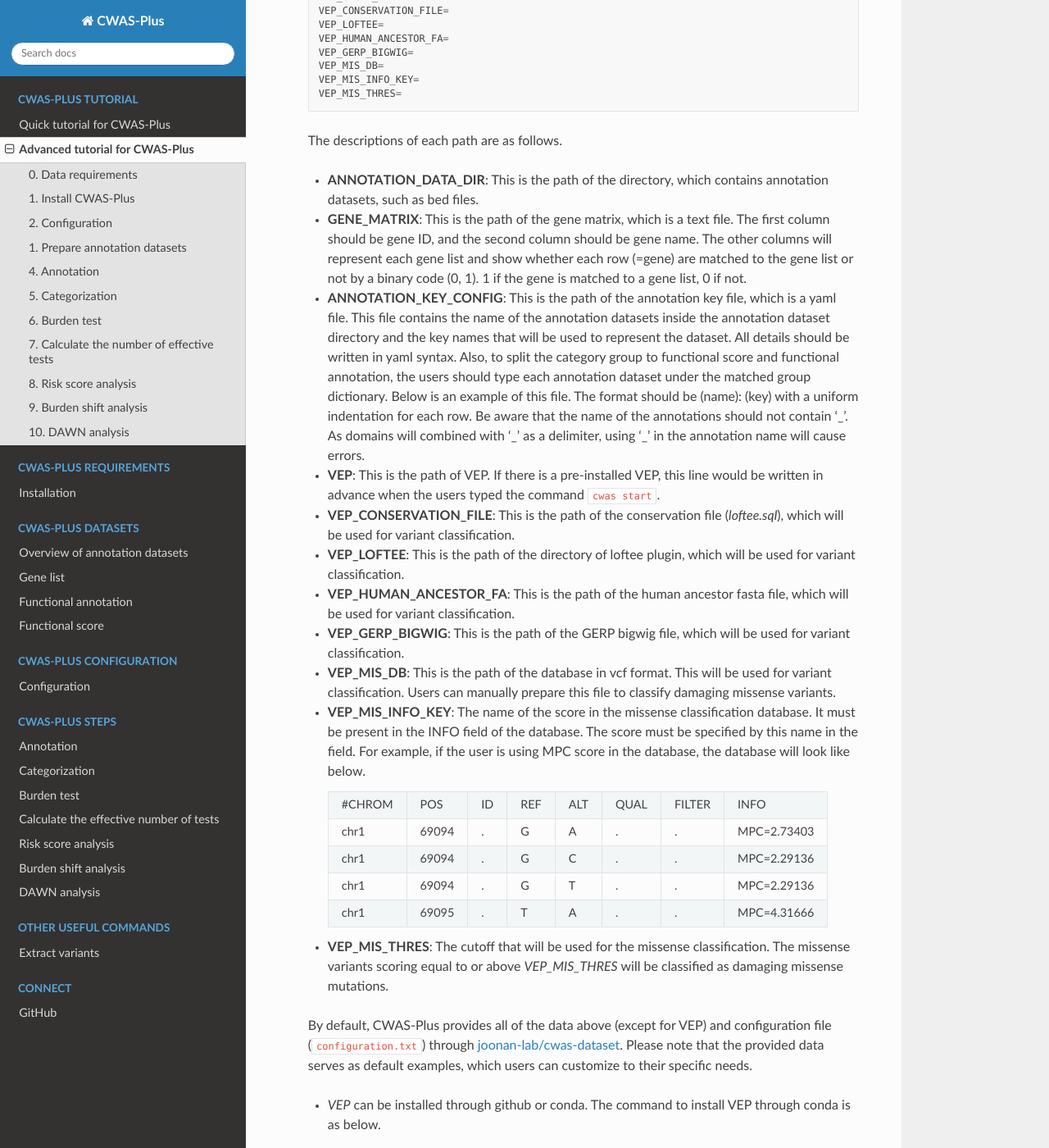
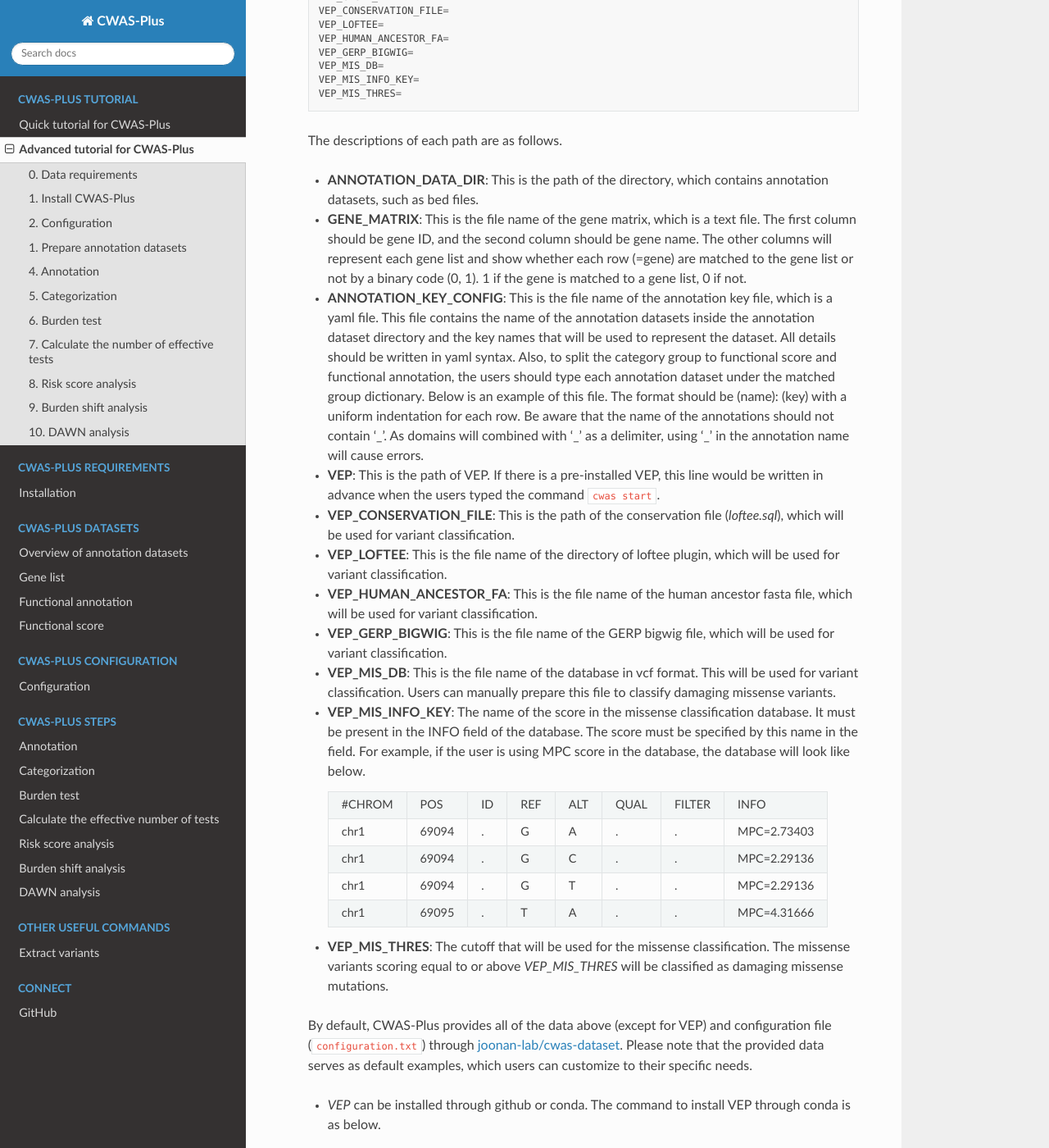
Before and after one commit to joonan-lab/cwas, a Sphinx documentation site: the page built from docs/quickstart/advanced_tutorial.rst, in a window 1280 px wide and 1400 px high, scrolled down 2623 px. Shown: the whole window at 82% size. Built offline with Sphinx 7.4.7 and the Read the Docs theme 2.0.0, drawn with Linux system fonts in a browser that asks for light colours.

Commit message:
Update advanced_tutorial.rst

```diff
--- a/docs/quickstart/advanced_tutorial.rst
+++ b/docs/quickstart/advanced_tutorial.rst
@@ -139,14 +139,14 @@ This is an advanced tutorial for CWAS-Plus. Specific descriptions of arguments a
   The descriptions of each path are as follows.
 
   - **ANNOTATION_DATA_DIR**: This is the path of the directory, which contains annotation datasets, such as bed files.
-  - **GENE_MATRIX**: This is the path of the gene matrix, which is a text file. The first column should be gene ID, and the second column should be gene name. The other columns will represent each gene list and show whether each row (=gene) are matched to the gene list or not by a binary code (0, 1). 1 if the gene is matched to a gene list, 0 if not.
-  - **ANNOTATION_KEY_CONFIG**: This is the path of the annotation key file, which is a yaml file. This file contains the name of the annotation datasets inside the annotation dataset directory and the key names that will be used to represent the dataset. All details should be written in yaml syntax. Also, to split the category group to functional score and functional annotation, the users should type each annotation dataset under the matched group dictionary. Below is an example of this file. The format should be (name): (key) with a uniform indentation for each row. Be aware that the name of the annotations should not contain '_'. As domains will combined with '_' as a delimiter, using '_' in the annotation name will cause errors.
+  - **GENE_MATRIX**: This is the file name of the gene matrix, which is a text file. The first column should be gene ID, and the second column should be gene name. The other columns will represent each gene list and show whether each row (=gene) are matched to the gene list or not by a binary code (0, 1). 1 if the gene is matched to a gene list, 0 if not.
+  - **ANNOTATION_KEY_CONFIG**: This is the file name of the annotation key file, which is a yaml file. This file contains the name of the annotation datasets inside the annotation dataset directory and the key names that will be used to represent the dataset. All details should be written in yaml syntax. Also, to split the category group to functional score and functional annotation, the users should type each annotation dataset under the matched group dictionary. Below is an example of this file. The format should be (name): (key) with a uniform indentation for each row. Be aware that the name of the annotations should not contain '_'. As domains will combined with '_' as a delimiter, using '_' in the annotation name will cause errors.
   - **VEP**: This is the path of VEP. If there is a pre-installed VEP, this line would be written in advance when the users typed the command ``cwas start``.
   - **VEP_CONSERVATION_FILE**: This is the path of the conservation file (`loftee.sql`), which will be used for variant classification.
-  - **VEP_LOFTEE**: This is the path of the directory of loftee plugin, which will be used for variant classification.
-  - **VEP_HUMAN_ANCESTOR_FA**: This is the path of the human ancestor fasta file, which will be used for variant classification.
-  - **VEP_GERP_BIGWIG**: This is the path of the GERP bigwig file, which will be used for variant classification.
-  - **VEP_MIS_DB**: This is the path of the database in vcf format. This will be used for variant classification. Users can manually prepare this file to classify damaging missense variants.
+  - **VEP_LOFTEE**: This is the file name of the directory of loftee plugin, which will be used for variant classification.
+  - **VEP_HUMAN_ANCESTOR_FA**: This is the file name of the human ancestor fasta file, which will be used for variant classification.
+  - **VEP_GERP_BIGWIG**: This is the file name of the GERP bigwig file, which will be used for variant classification.
+  - **VEP_MIS_DB**: This is the file name of the database in vcf format. This will be used for variant classification. Users can manually prepare this file to classify damaging missense variants.
   - **VEP_MIS_INFO_KEY**: The name of the score in the missense classification database. It must be present in the INFO field of the database. The score must be specified by this name in the field. For example, if the user is using MPC score in the database, the database will look like below.
 
     +------+------+----+-----+-----+-----+--------+-----------+
```
